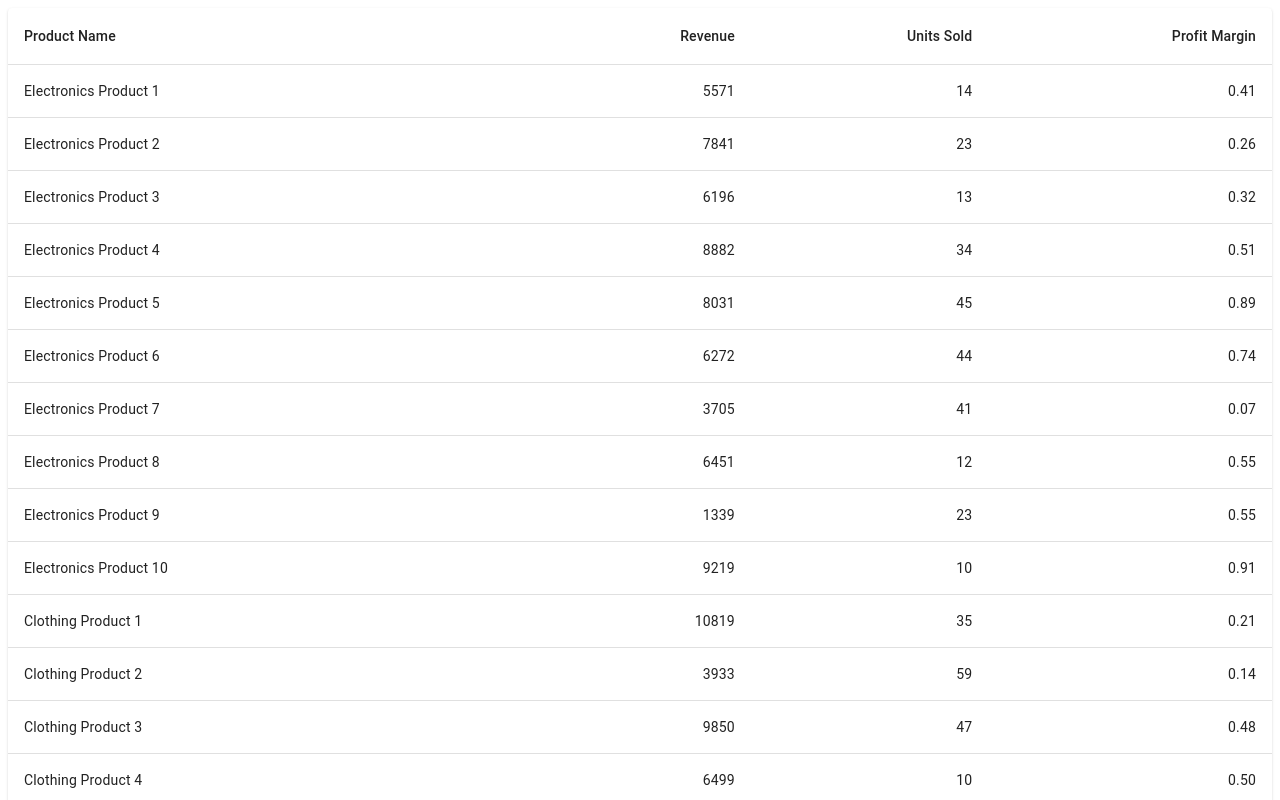
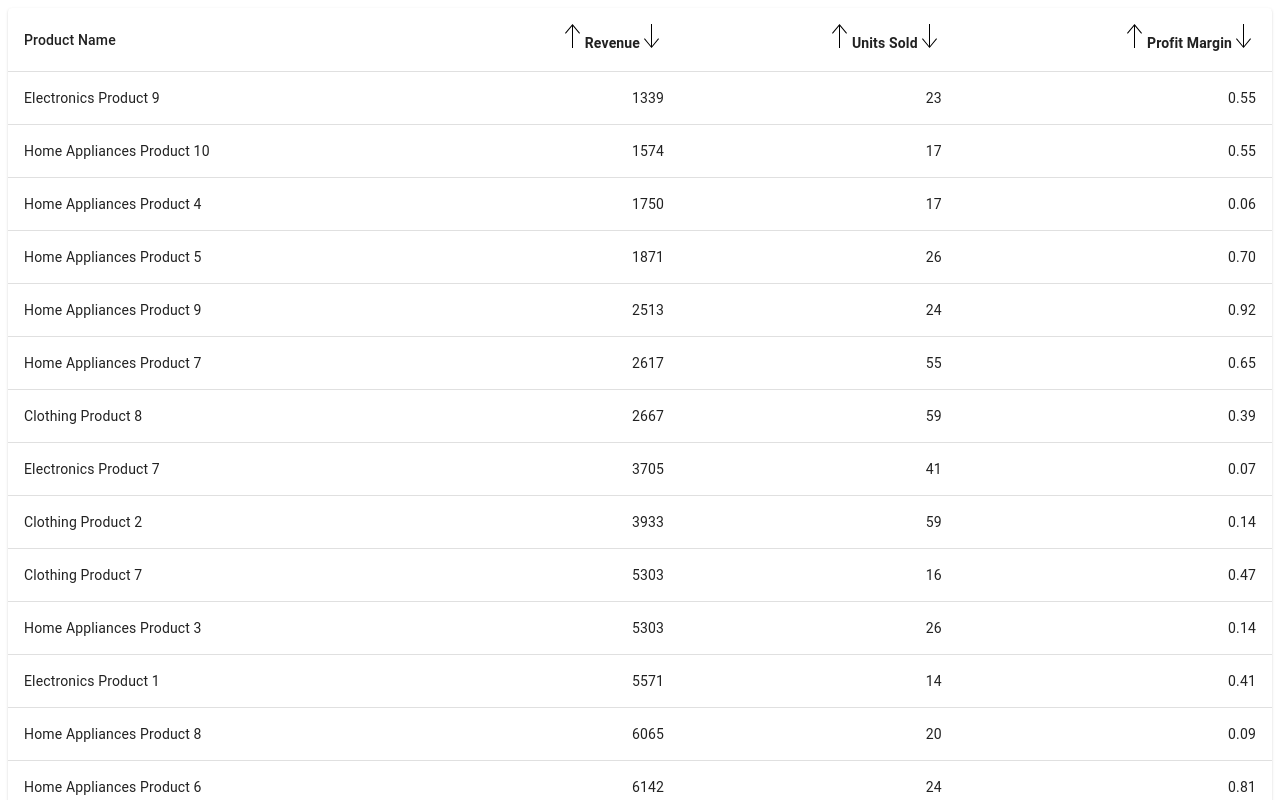
Before and after one commit to Danylo-Rysak/Dashbord, a React (Vite) app: page / in a window 1280 px wide. Shown: the top 800 px of the page. Built offline with nearby package versions, Linux system fonts and the light colour scheme.

Commit message:
added ability for sorting table

```diff
--- a/src/App.tsx
+++ b/src/App.tsx
@@ -1,21 +1,10 @@
-import { FC, useEffect } from 'react';
-import { useDispatch } from 'react-redux';
-import { DispatchType } from 'store/root';
-import { setSalesData } from 'store/dashbord-service/reducer';
-import { generateMockSalesData } from 'core/functions';
-import Table from 'components/Table';
+import { FC } from 'react';
+import SalesTable from 'components/Table';
 
 const App: FC = () => {
-  const dispatch: DispatchType = useDispatch();
-
-  useEffect(() => {
-    const salesData = generateMockSalesData();
-    dispatch(setSalesData(salesData));
-  }, []);
-
   return (
     <div>
-      <Table />
+      <SalesTable />
     </div>
   );
 };
--- a/src/components/Table/index.tsx
+++ b/src/components/Table/index.tsx
@@ -1,25 +1,87 @@
-// SalesTableMui.tsx
-import { FC } from 'react';
+import { FC, useEffect } from 'react';
 import { Table, TableHead, TableBody, TableRow, TableCell, Paper } from '@mui/material';
-import { useSelector } from 'react-redux';
-import { getSalesDataSelector } from 'store/dashbord-service/selectors';
+import { useDispatch, useSelector } from 'react-redux';
+import {
+  getSalesDataSelector,
+  getSortBySelector,
+  getSortOrderSelector,
+} from 'store/dashbord-service/selectors';
+import { DispatchType } from 'store/root';
+import { generateMockSalesData, sortSalesData } from 'core/functions';
+import { setSalesData, setSortBy, setSortOrder } from 'store/dashbord-service/reducer';
+import arrowUp from 'assets/icons/arrow-up.svg';
+import arrowDown from 'assets/icons/arrow-down.svg';
 
-const SalesTableMui: FC = () => {
+const SalesTable: FC = () => {
+  const dispatch: DispatchType = useDispatch();
+
   const salesData = useSelector(getSalesDataSelector);
+  const sortBy = useSelector(getSortBySelector);
+  const sortOrder = useSelector(getSortOrderSelector);
+
+  useEffect(() => {
+    const salesData = generateMockSalesData();
+    dispatch(setSalesData(salesData));
+  }, []);
+
+  const handleSort =
+    (column: 'revenue' | 'unitsSold' | 'profitMargin', order: 'asc' | 'desc') => () => {
+      dispatch(setSortBy(column));
+      dispatch(setSortOrder(order));
+    };
+
+  const sortedSalesData = sortSalesData(salesData, sortBy, sortOrder);
 
   return (
+    <div>
       <Paper>
         <Table>
           <TableHead>
             <TableRow>
               <TableCell>Product Name</TableCell>
-            <TableCell align="right">Revenue</TableCell>
-            <TableCell align="right">Units Sold</TableCell>
-            <TableCell align="right">Profit Margin</TableCell>
+              <TableCell align="right">
+                <img
+                  src={arrowUp}
+                  alt="arrow-up"
+                  onClick={handleSort('revenue', 'desc')}
+                />
+                <b>Revenue</b>
+                <img
+                  src={arrowDown}
+                  alt="arrow-down"
+                  onClick={handleSort('revenue', 'asc')}
+                />
+              </TableCell>
+              <TableCell align="right">
+                <img
+                  src={arrowUp}
+                  alt="arrow-up"
+                  onClick={handleSort('unitsSold', 'desc')}
+                />
+                <b>Units Sold</b>
+                <img
+                  src={arrowDown}
+                  alt="arrow-down"
+                  onClick={handleSort('unitsSold', 'asc')}
+                />
+              </TableCell>
+              <TableCell align="right">
+                <img
+                  src={arrowUp}
+                  alt="arrow-up"
+                  onClick={handleSort('profitMargin', 'desc')}
+                />
+                <b>Profit Margin</b>
+                <img
+                  src={arrowDown}
+                  alt="arrow-down"
+                  onClick={handleSort('profitMargin', 'asc')}
+                />
+              </TableCell>
             </TableRow>
           </TableHead>
           <TableBody>
-          {salesData?.map((sale) => (
+            {sortedSalesData.map((sale) => (
               <TableRow key={sale.productId}>
                 <TableCell>{sale.productName}</TableCell>
                 <TableCell align="right">{sale.revenue}</TableCell>
@@ -30,7 +92,8 @@ const SalesTableMui: FC = () => {
           </TableBody>
         </Table>
       </Paper>
+    </div>
   );
 };
 
-export default SalesTableMui;
+export default SalesTable;
--- a/src/core/functions/index.ts
+++ b/src/core/functions/index.ts
@@ -17,3 +17,23 @@ export const generateMockSalesData = (): Array<Sale> => {
     }))
   );
 };
+
+export const sortSalesData = (
+  salesData: Array<Sale>,
+  sortBy: 'revenue' | 'unitsSold' | 'profitMargin',
+  sortOrder: 'asc' | 'desc'
+): Array<Sale> => {
+  return [...salesData]?.sort((a, b) => {
+    const order = sortOrder === 'asc' ? 1 : -1;
+    switch (sortBy) {
+      case 'revenue':
+        return (a.revenue - b.revenue) * order;
+      case 'unitsSold':
+        return (a.unitsSold - b.unitsSold) * order;
+      case 'profitMargin':
+        return (parseFloat(a.profitMargin) - parseFloat(b.profitMargin)) * order;
+      default:
+        return 0;
+    }
+  });
+};
--- a/src/store/dashbord-service/interfaces/index.ts
+++ b/src/store/dashbord-service/interfaces/index.ts
@@ -1,5 +1,7 @@
-import { Sale } from '../../../core';
+import { Sale } from 'core/types';
 
 export interface DashbordState {
-  data: Array<Sale> | null;
+  data: Array<Sale>;
+  sortBy: 'revenue' | 'unitsSold' | 'profitMargin';
+  sortOrder: 'asc' | 'desc';
 }
--- a/src/store/dashbord-service/reducer.ts
+++ b/src/store/dashbord-service/reducer.ts
@@ -1,9 +1,11 @@
 import { createSlice, PayloadAction } from '@reduxjs/toolkit';
 import { DashbordState } from './interfaces';
-import { Sale } from '../../core';
+import { Sale } from 'core/types';
 
 const initialState: DashbordState = {
-  data: null,
+  data: [],
+  sortBy: 'revenue',
+  sortOrder: 'asc',
 };
 
 const dashbordStore = createSlice({
@@ -13,9 +15,18 @@ const dashbordStore = createSlice({
     setSalesData: (state, action: PayloadAction<Sale[]>) => {
       state.data = action.payload;
     },
+    setSortBy: (
+      state,
+      action: PayloadAction<'revenue' | 'unitsSold' | 'profitMargin'>
+    ) => {
+      state.sortBy = action.payload;
+    },
+    setSortOrder: (state, action: PayloadAction<'asc' | 'desc'>) => {
+      state.sortOrder = action.payload;
+    },
   },
 });
 
-export const { setSalesData } = dashbordStore.actions;
+export const { setSalesData, setSortBy, setSortOrder } = dashbordStore.actions;
 
 export default dashbordStore.reducer;
--- a/src/store/dashbord-service/selectors.ts
+++ b/src/store/dashbord-service/selectors.ts
@@ -1,3 +1,7 @@
 import { StoreType } from '../root';
 
 export const getSalesDataSelector = (state: StoreType) => state.dashbordStore.data;
+
+export const getSortBySelector = (state: StoreType) => state.dashbordStore.sortBy;
+
+export const getSortOrderSelector = (state: StoreType) => state.dashbordStore.sortOrder;
--- a/vite.config.ts
+++ b/vite.config.ts
@@ -19,6 +19,10 @@ export default defineConfig({
         find: 'core',
         replacement: fileURLToPath(new URL('./src/core', import.meta.url)),
       },
+      {
+        find: 'assets',
+        replacement: fileURLToPath(new URL('./src/assets', import.meta.url)),
+      },
     ],
   },
 });
```
Also changed, not shown: src/assets/icons/arrow-down.svg (added), src/assets/icons/arrow-up.svg (added). Lines whose indentation alone changed are shown as unchanged.
